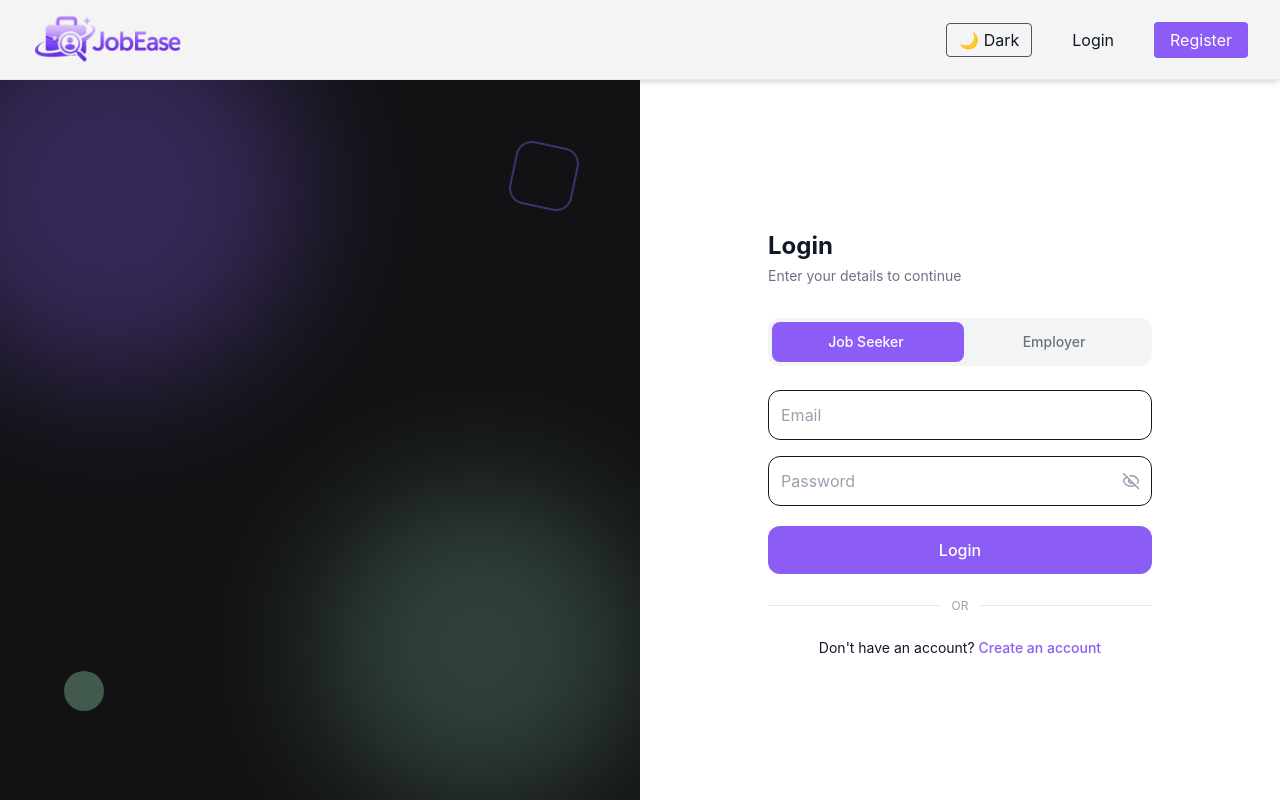
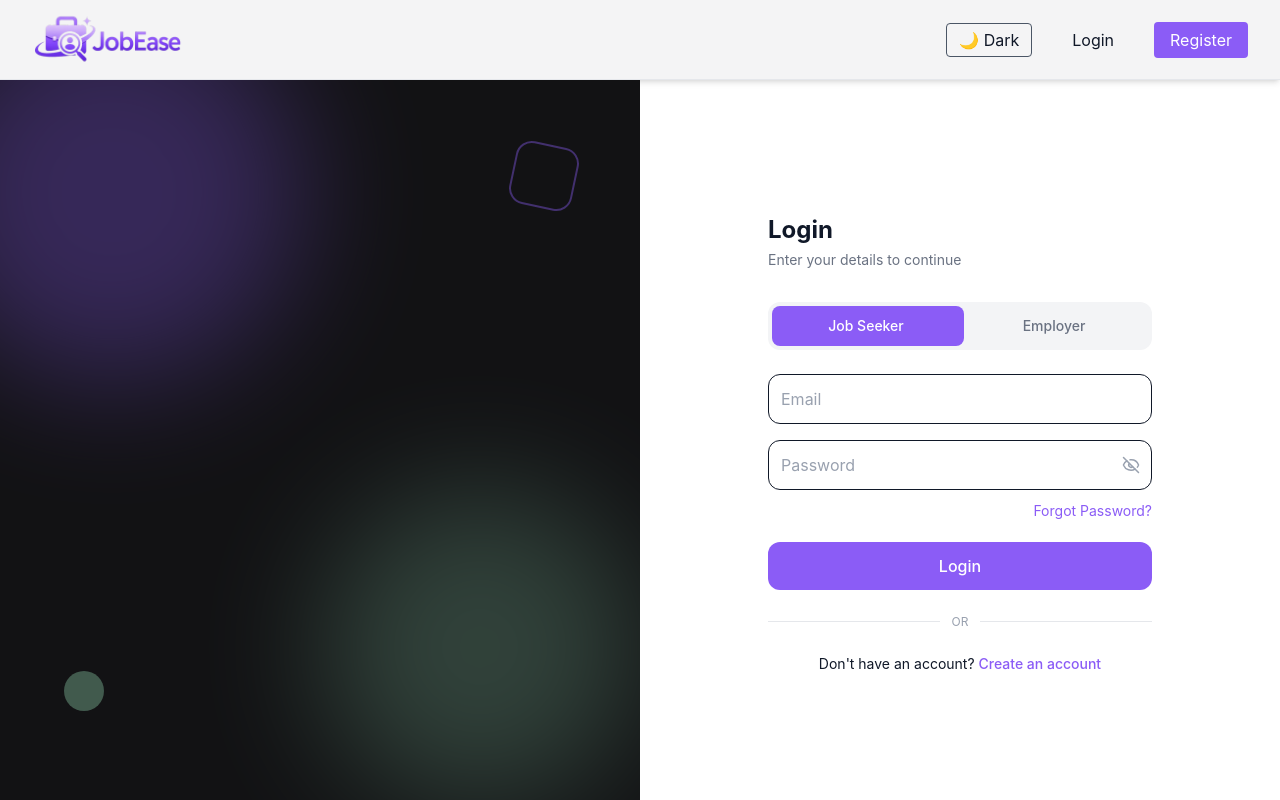
Before and after one commit to esharajpoot156-max/Job-Portal, a React (Vite) app in the folder frontend/: page /login in a window 1280 px wide. Shown: the top 800 px of the page. Built offline with nearby package versions, Linux system fonts and the light colour scheme.

Commit message:
Update login component

```diff
--- a/frontend/src/pages/Login.jsx
+++ b/frontend/src/pages/Login.jsx
@@ -124,7 +124,7 @@ const Login = () => {
                             className="w-full border p-3 rounded-xl mb-4 dark:bg-[#1a1a1d] dark:border-gray-700 dark:text-white placeholder-gray-400 dark:placeholder-gray-400 focus:outline-none focus:ring-2 focus:ring-[#8B5CF6] transition-colors"
                         />
 
-                        <div className="relative mb-5">
+                        <div className="relative mb-2">
                             <input
                                 type={showPassword ? "text" : "password"} name="password"
                                 placeholder="Password"
@@ -138,6 +138,10 @@ const Login = () => {
                             >
                                 {showPassword ? <Eye size={18} /> : <EyeOff size={18} />}
                             </button>
+                        </div>
+
+                        <div className="text-right mb-5">
+                            <Link to="/forgot-password" className="text-sm text-[#8B5CF6]">Forgot Password?</Link>
                         </div>
                     </div>
 
```
